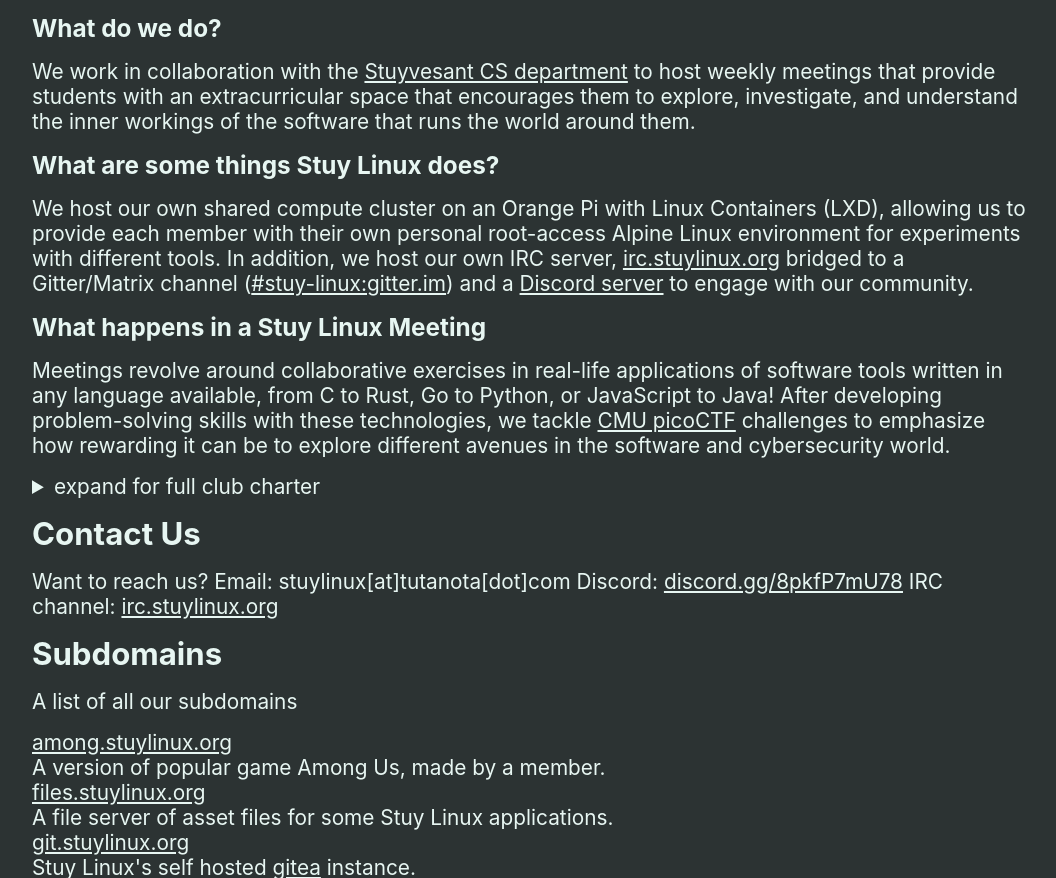
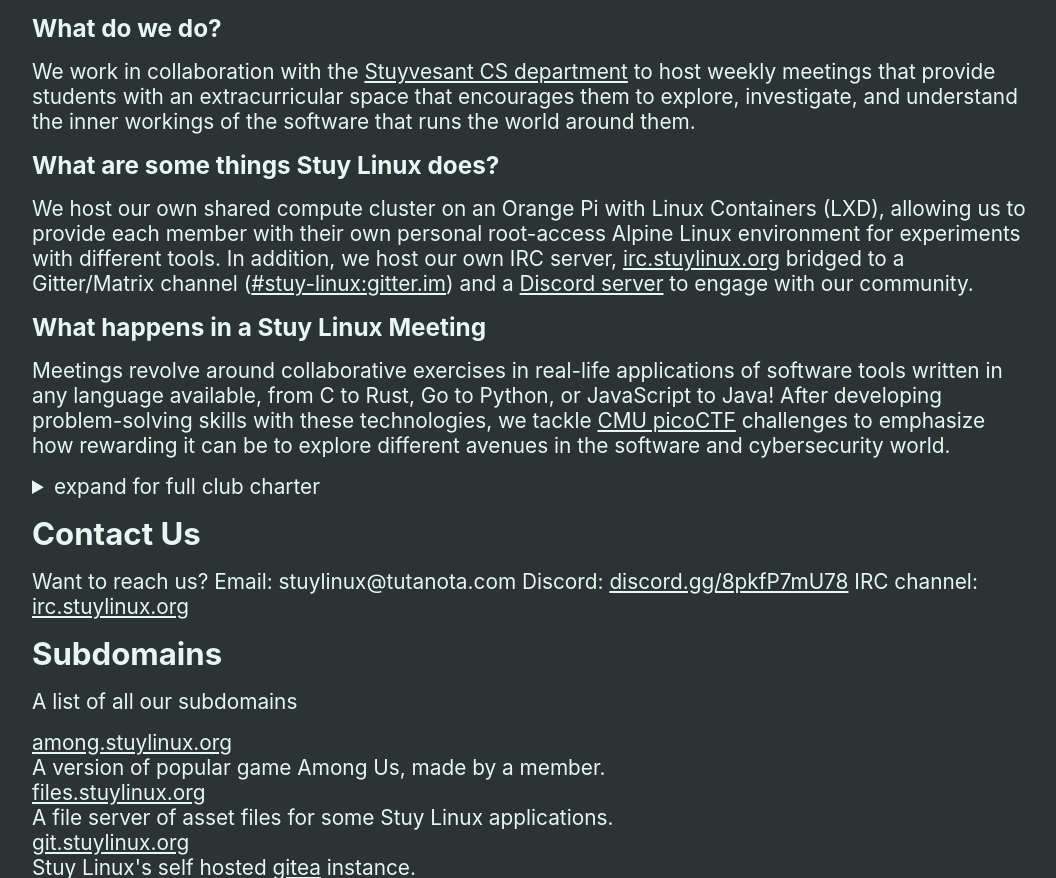
Before and after one commit to stuylinux/stuylinux.org, an Eleventy site: page content/about.njk in a window 1280 px wide. Shown: the part 222-1100 px from the top of the page, without its empty margins (108-1164 px from the left). Built offline with nearby package versions, Linux system fonts and the light colour scheme; Eleventy itself is replaced by a stand-in of ours; files that its build step writes are made by us from their sources; what markdown-it-attrs would draw is missing.

Commit message:
Revert "changed email to fend of evil web scrapers"
This reverts commit 34121cdf889f9d543ddd6a6a29faa73015ecba0b.

```diff
--- a/content/about.njk
+++ b/content/about.njk
@@ -60,7 +60,7 @@
         <p>
             Want to reach us?
 
-            Email: stuylinux[at]tutanota[dot]com
+            Email: stuylinux@tutanota.com
             Discord: <a href="https://discord.gg/8pkfP7mU78" target="_blank">discord.gg/8pkfP7mU78</a>
             IRC channel: <a href="https://irc.stuylinux.org" target="_blank">irc.stuylinux.org</a>
         </p>
```
